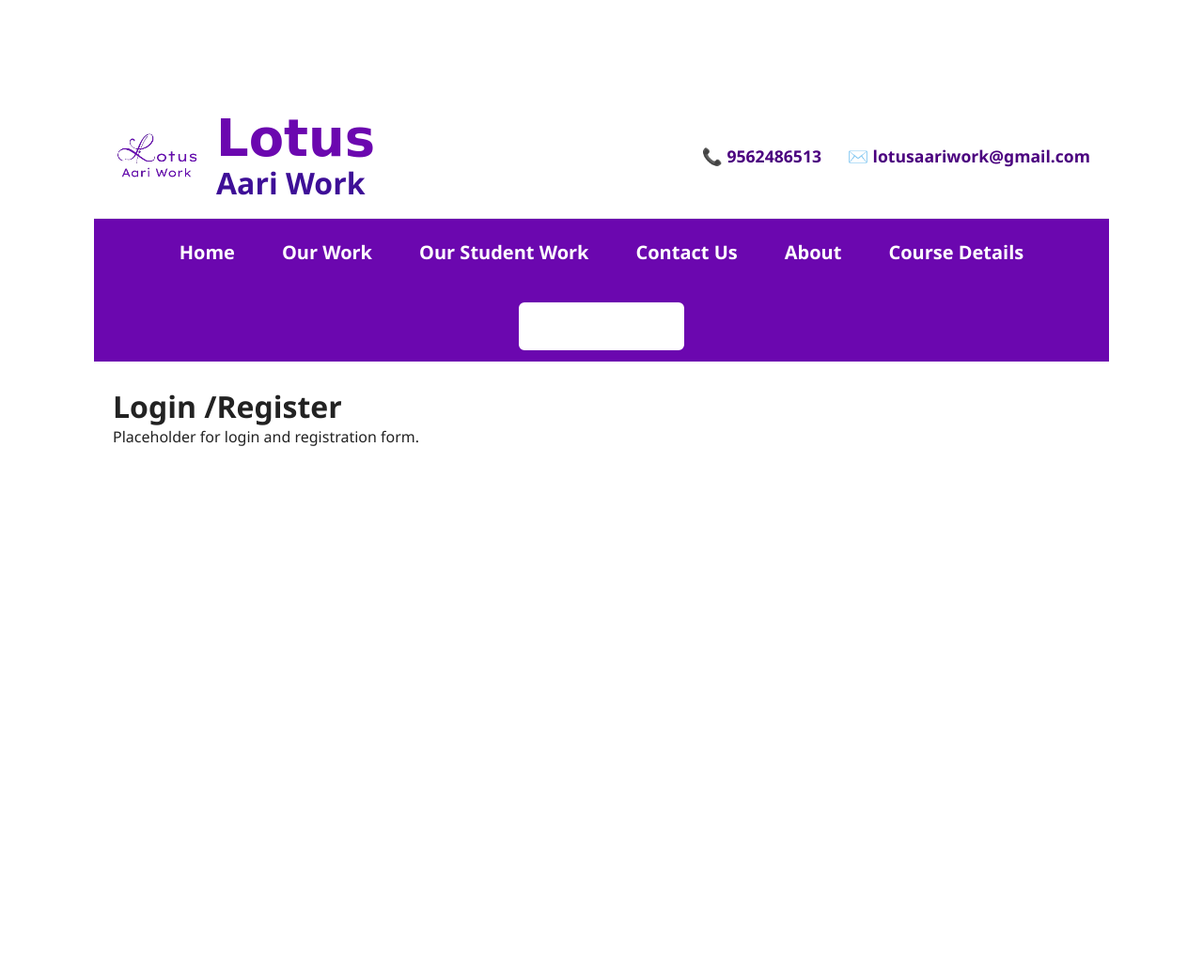
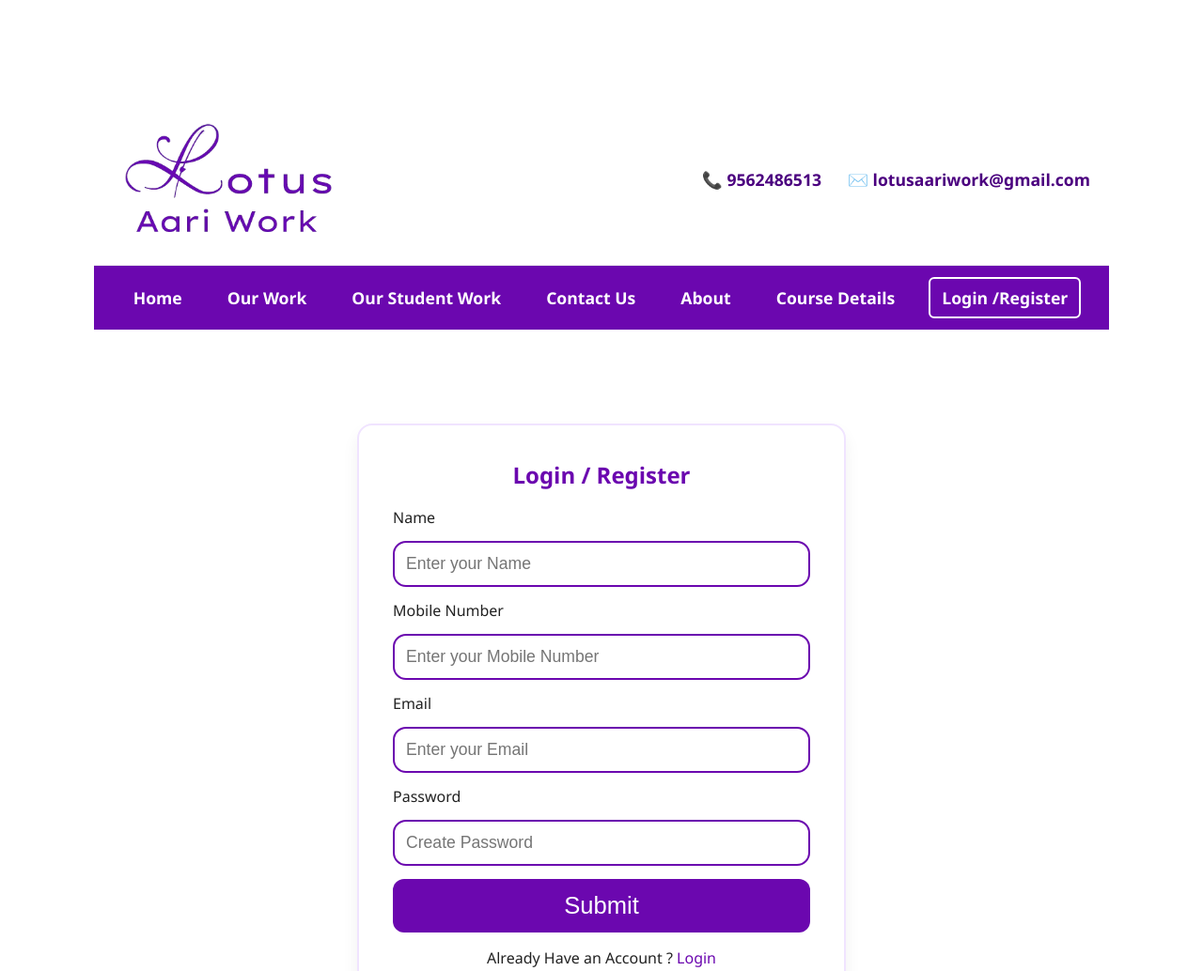
Before and after one commit to irajeshh/aari-work-website, a plain HTML site: page login.html in a window 1280 px wide. Shown: the top 1034 px of the page at 94% size. Before the commit the page ends 800 px from the top, so only its background shows below. Drawn offline with Linux system fonts and the light colour scheme.

Commit message:
login page added

```diff
--- a/login.html
+++ b/login.html
@@ -22,7 +22,9 @@
         body {
             font-family: 'Segoe UI', Tahoma, Geneva, Verdana, sans-serif;
             color: var(--text);
-            background: #fff; padding: 100px 100px 0 100px; }
+            background: #fff;
+            padding: 100px 100px 0 100px;
+        }
 
         .container {
             max-width: 1300px;
@@ -147,38 +149,42 @@
 </head>
 
 <body>
-    <header>
-        <section class="header-top">
-            <div class="container top-inner">
-                <div class="brand">
-                    <img src="images/logo.png" alt="Lotus logo" />
-                    <div class="brand-text">
-                        <div class="name">Lotus</div>
-                        <div class="subtitle">Aari Work</div>
-                    </div>
-                </div>
-                <div class="contact">
-                    <a href="tel:+919562486513">📞 9562486513</a>
-                    <a href="mailto:lotusaariwork@gmail.com">✉️ lotusaariwork@gmail.com</a>
-                </div>
-            </div>
-        </section>
-        <nav class="navbar">
-            <div class="container nav-inner">
-                <a href="index.html">Home</a>
-                <a href="our-work.html">Our Work</a>
-                <a href="our-student-work.html">Our Student Work</a>
-                <a href="contact.html">Contact Us</a>
-                <a href="about.html">About</a>
-                <a href="course-details.html">Course Details</a>
-                <a href="login.html" class="btn-login">Login /Register</a>
-            </div>
-        </nav>
-    </header>
-    <main class="main">
-        <h1>Login /Register</h1>
-        <p>Placeholder for login and registration form.</p>
+    <div id="navbar-placeholder"></div>
+    <main class="main" style="display:flex;justify-content:center;align-items:center;padding:100px 0;">
+        <div class="login-form-card"
+            style="width:min(520px,100%);background:#fff;border:2px solid #f0e4ff;border-radius:16px;padding:36px;box-shadow:0 10px 18px rgba(0,0,0,0.06);">
+            <h2 style="margin-bottom:18px;color:var(--purple);text-align:center;">Login / Register</h2>
+            <form style="display:grid;gap:14px;">
+                <label>Name</label>
+                <input type="text" placeholder="Enter your Name"
+                    style="border:2px solid var(--purple);border-radius:14px;padding:12px;font-size:1.1rem;" />
+                <label>Mobile Number</label>
+                <input type="text" placeholder="Enter your Mobile Number"
+                    style="border:2px solid var(--purple);border-radius:14px;padding:12px;font-size:1.1rem;" />
+                <label>Email</label>
+                <input type="email" placeholder="Enter your Email"
+                    style="border:2px solid var(--purple);border-radius:14px;padding:12px;font-size:1.1rem;" />
+                <label>Password</label>
+                <input type="password" placeholder="Create Password"
+                    style="border:2px solid var(--purple);border-radius:14px;padding:12px;font-size:1.1rem;" />
+                <button type="submit"
+                    style="border:none;background:var(--purple);color:#fff;padding:14px;border-radius:12px;font-size:1.6rem;cursor:pointer;">Submit</button>
+            </form>
+            <p style="margin-top:16px;text-align:center;">Already Have an Account ? <a href="#"
+                    style="color:var(--purple);text-decoration:none;">Login</a></p>
+        </div>
     </main>
-</body>
+
+    <div id="footer-placeholder"></div>
+    <script>
+        (async () => {
+            try {
+                const nav = await fetch('navBar.html');
+                if (nav.ok) document.getElementById('navbar-placeholder').innerHTML = await nav.text();
+                const foot = await fetch('footer.html');
+                if (foot.ok) document.getElementById('footer-placeholder').innerHTML = await foot.text();
+            } catch (e) { console.error(e); }
+        })();
+    </script>
 
 </html>
```
